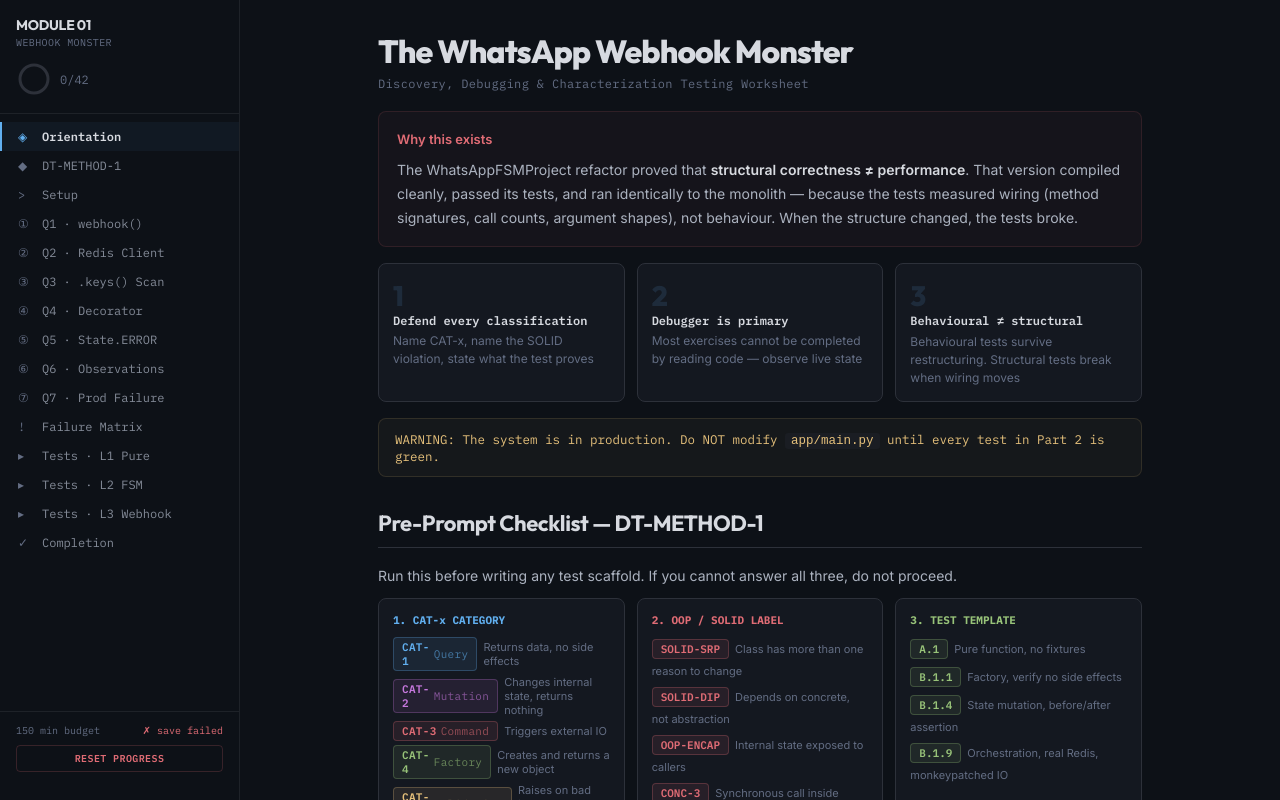
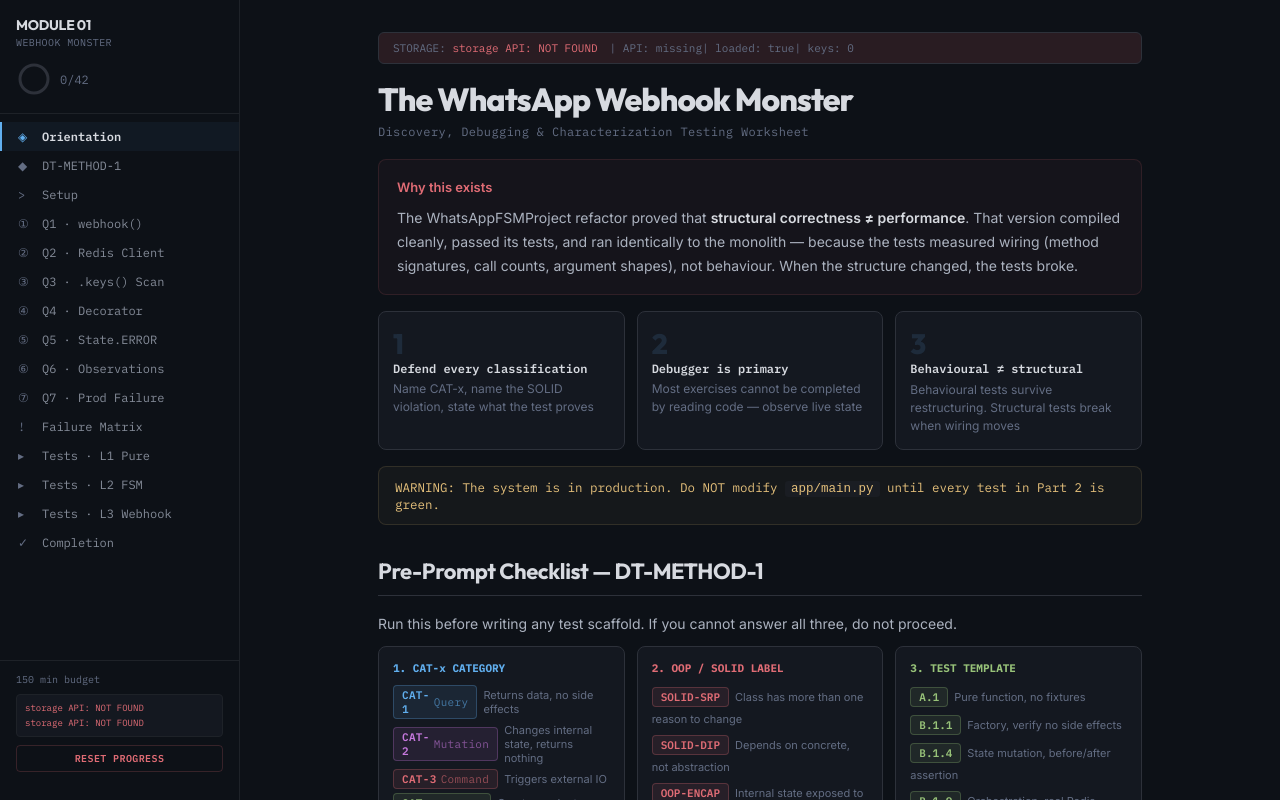
Before and after one commit to martinhewing/twilio-refactoring-plan, a React (Vite) app: page / in a window 1280 px wide. Built offline with nearby package versions, Linux system fonts and the light colour scheme.

Commit message:
Refactor storage handling and logging in Module01

```diff
--- a/src/App.jsx
+++ b/src/App.jsx
@@ -1014,67 +1014,54 @@
   const [activeSection, setActiveSection] = useState("orientation");
   const [checks, setChecks] = useState({});
   const [loaded, setLoaded] = useState(false);
-  const [saveStatus, setSaveStatus] = useState("");
-  const checksRef = useRef(checks);
+  const [storageLog, setStorageLog] = useState([]);
   const sectionRefs = useRef({});
   const mainRef = useRef(null);
-  checksRef.current = checks;
+
+  const log = (msg) => setStorageLog(prev => [...prev.slice(-4), msg]);
 
   // ── Load from persistent storage on mount ──
   useEffect(() => {
     (async () => {
+      const hasStorage = typeof window !== "undefined" && window.storage && typeof window.storage.get === "function";
+      log(hasStorage ? "storage API: available" : "storage API: NOT FOUND");
+      if (!hasStorage) { setLoaded(true); return; }
       try {
         const result = await window.storage.get("module01_checks");
-        if (result && result.value) {
-          const parsed = JSON.parse(result.value);
-          if (parsed && typeof parsed === "object") {
-            setChecks(parsed);
-          }
-        }
+        const parsed = JSON.parse(result.value);
+        const keyCount = Object.keys(parsed).length;
+        setChecks(parsed);
+        log("load: " + keyCount + " keys restored");
       } catch (e) {
-        // Key doesn't exist yet or storage unavailable
+        log("load: no saved data (" + e.message + ")");
       }
       setLoaded(true);
     })();
   }, []);
 
-  // ── Save to persistent storage on every change (no debounce) ──
+  // ── Save to persistent storage on every change ──
   useEffect(() => {
     if (!loaded) return;
-    let cancelled = false;
+    const hasStorage = typeof window !== "undefined" && window.storage && typeof window.storage.set === "function";
+    if (!hasStorage) return;
+    const keyCount = Object.keys(checks).length;
+    if (keyCount === 0) return;
     (async () => {
       try {
-        await window.storage.set("module01_checks", JSON.stringify(checks));
-        if (!cancelled) {
-          setSaveStatus("saved");
-          setTimeout(() => { if (!cancelled) setSaveStatus(""); }, 1500);
-        }
+        const payload = JSON.stringify(checks);
+        await window.storage.set("module01_checks", payload);
+        log("save: " + keyCount + " keys (" + payload.length + " bytes)");
       } catch (e) {
-        if (!cancelled) setSaveStatus("save failed");
+        log("save FAILED: " + e.message);
       }
     })();
-    return () => { cancelled = true; };
   }, [checks, loaded]);
-
-  // ── Save on page unload as fallback ──
-  useEffect(() => {
-    const handleUnload = () => {
-      try {
-        window.storage.set("module01_checks", JSON.stringify(checksRef.current));
-      } catch (e) { /* best effort */ }
-    };
-    window.addEventListener("beforeunload", handleUnload);
-    return () => window.removeEventListener("beforeunload", handleUnload);
-  }, []);
 
   const resetProgress = async () => {
     if (!confirm("Reset all progress? This cannot be undone.")) return;
     setChecks({});
-    try {
-      await window.storage.delete("module01_checks");
-    } catch (e) {
-      // ignore
-    }
+    try { await window.storage.delete("module01_checks"); } catch (e) {}
+    log("reset: cleared");
   };
 
   const totalChecks = useMemo(() => Object.keys(checks).filter(k => !k.startsWith("answer_")).length, [checks]);
@@ -1199,18 +1186,25 @@
           padding: "12px 16px", borderTop: "1px solid #1e2228",
         }}>
           <div style={{
-            display: "flex", justifyContent: "space-between", alignItems: "center",
             fontFamily: "'IBM Plex Mono', monospace", fontSize: 10,
             color: "#636d83", marginBottom: 8,
-          }}>
-            <span>150 min budget</span>
-            {saveStatus && (
-              <span style={{
-                color: saveStatus === "saved" ? "#98c379" : "#e06c75",
-                transition: "opacity 0.3s",
-              }}>{saveStatus === "saved" ? "✓ saved" : "✗ " + saveStatus}</span>
-            )}
-          </div>
+          }}>150 min budget</div>
+          {storageLog.length > 0 && (
+            <div style={{
+              fontFamily: "'IBM Plex Mono', monospace", fontSize: 9,
+              color: "#636d83", marginBottom: 8, lineHeight: 1.6,
+              padding: "6px 8px", background: "#141820", borderRadius: 4,
+              border: "1px solid #1e2228",
+            }}>
+              {storageLog.map((msg, i) => (
+                <div key={i} style={{
+                  color: msg.includes("FAILED") || msg.includes("NOT FOUND") ? "#e06c75"
+                    : msg.includes("restored") || msg.includes("save:") ? "#98c379"
+                    : "#636d83",
+                }}>{msg}</div>
+              ))}
+            </div>
+          )}
           <button onClick={resetProgress} style={{
             width: "100%", padding: "6px 0", background: "none",
             border: "1px solid #e06c7533", borderRadius: 4,
@@ -1229,6 +1223,29 @@
 
         {/* ═══ ORIENTATION ═══ */}
         <div ref={regRef("orientation")}>
+          {/* Storage diagnostic — remove once persistence confirmed */}
+          <div style={{
+            background: storageLog.length > 0
+              ? (storageLog[storageLog.length-1].includes("FAILED") || storageLog[storageLog.length-1].includes("NOT FOUND") ? "#e06c7522" : "#98c37922")
+              : "#e5c07b22",
+            border: "1px solid #2d313a", borderRadius: 6,
+            padding: "8px 14px", marginBottom: 16,
+            fontFamily: "'IBM Plex Mono', monospace", fontSize: 11,
+          }}>
+            <span style={{ color: "#636d83" }}>STORAGE: </span>
+            <span style={{
+              color: storageLog.length > 0
+                ? (storageLog[storageLog.length-1].includes("FAILED") || storageLog[storageLog.length-1].includes("NOT FOUND") ? "#e06c75" : "#98c379")
+                : "#e5c07b",
+            }}>
+              {storageLog.length > 0 ? storageLog[storageLog.length-1] : "waiting..."}
+            </span>
+            <span style={{ color: "#636d83", marginLeft: 12 }}>
+              | API: {typeof window !== "undefined" && window.storage ? "exists" : "missing"}
+              | loaded: {String(loaded)}
+              | keys: {Object.keys(checks).length}
+            </span>
+          </div>
           <div style={{
             fontFamily: "'Outfit', sans-serif", fontSize: 32, fontWeight: 800,
             color: "#d7dae0", letterSpacing: "-0.03em", lineHeight: 1.2,
```
